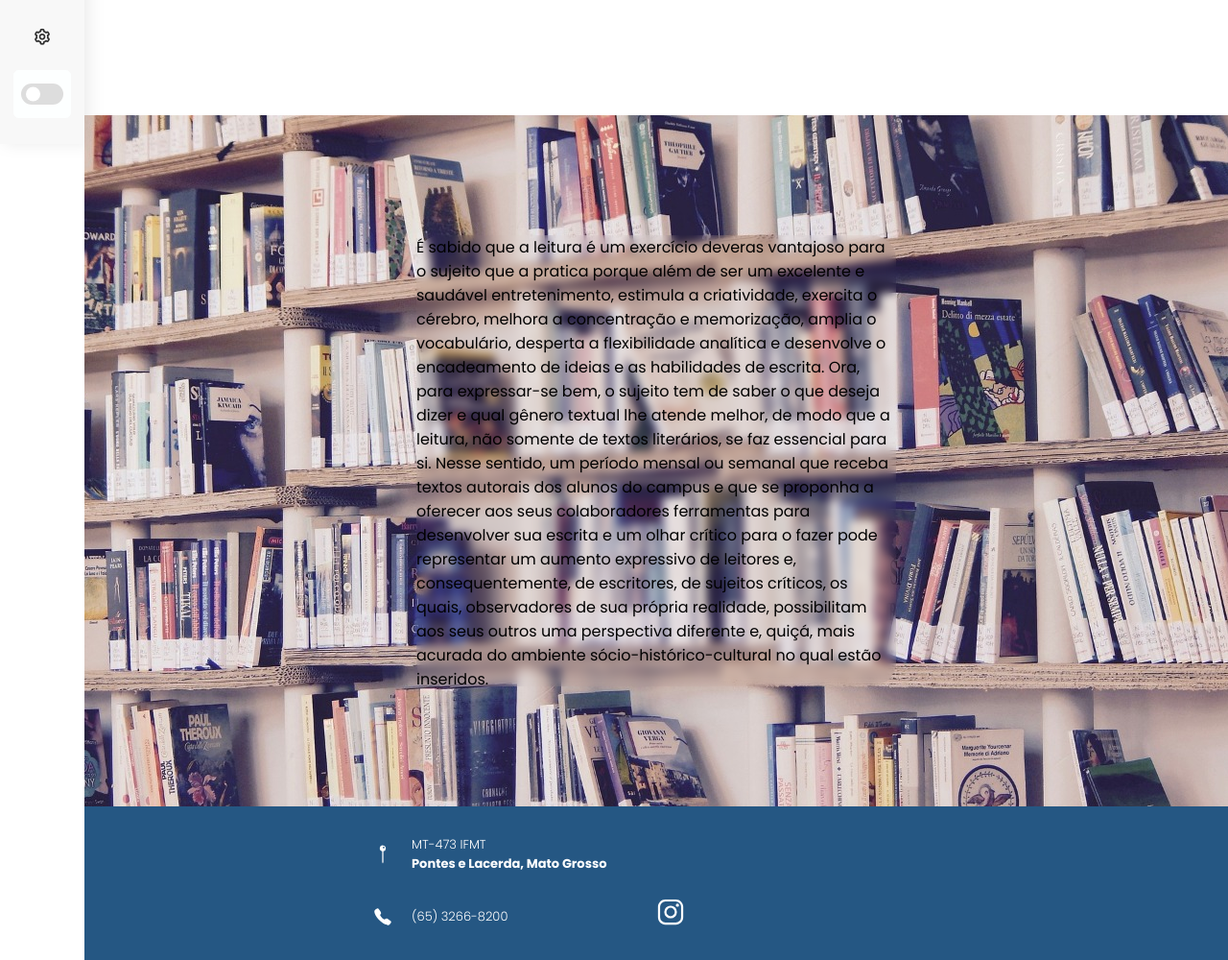
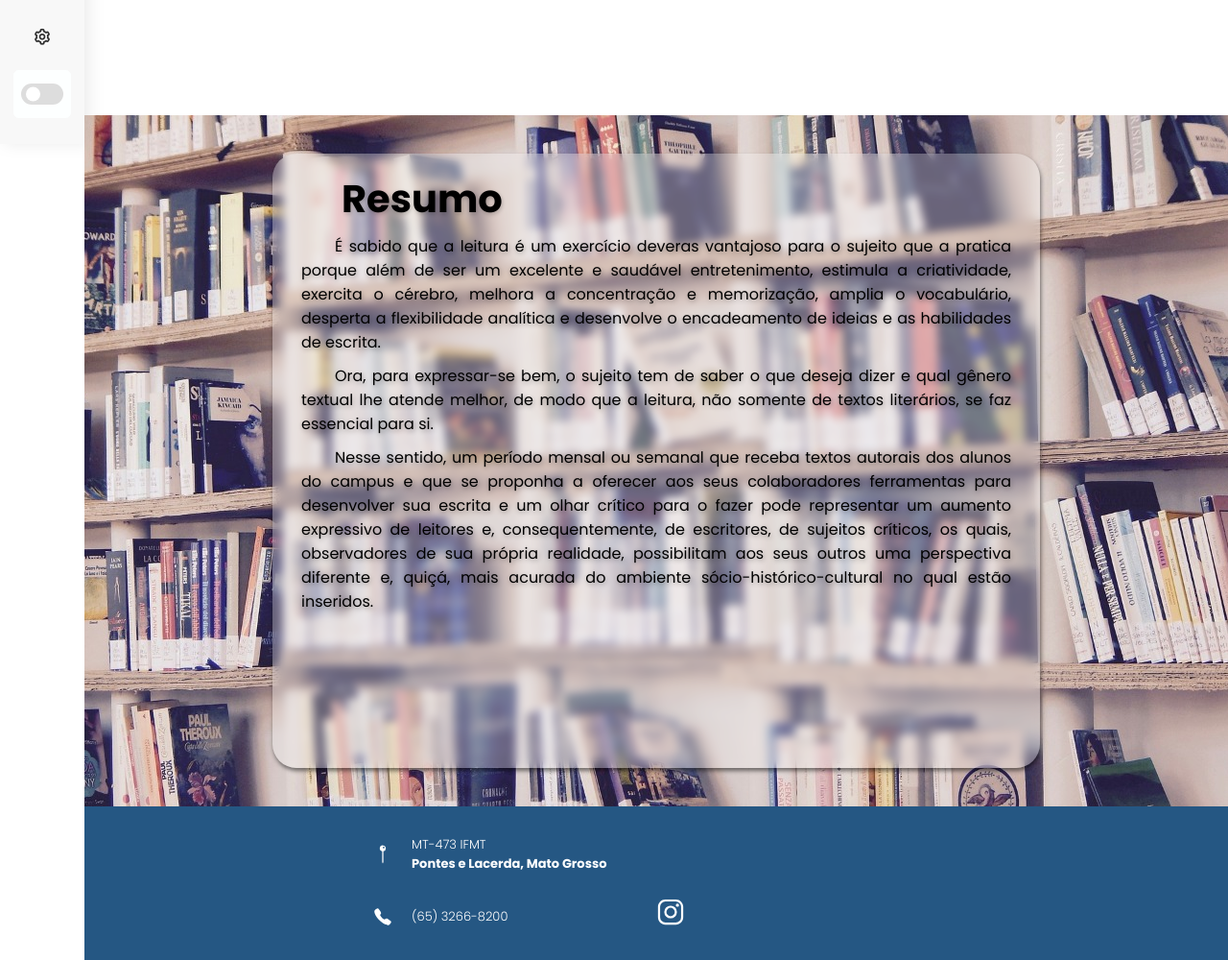
Before and after one commit to KalelBaiao/Revista-Literaria, a plain HTML site: page src/index.html in a window 1280 px wide. Shown: the part 650-1650 px from the top of the page at 96% size. Drawn offline with nearby package versions, Linux system fonts and the light colour scheme; a web font is replaced by a local one.

Commit message:
criação do que somos nos

```diff
--- a/src/index.html
+++ b/src/index.html
@@ -159,14 +159,22 @@
 
     <section class="quem-somos-nos" id="paralax">
       <div class="note-block">
-        <p>
-           É sabido que a leitura é um exercício deveras vantajoso para o sujeito que a pratica porque
-           além de ser um excelente e saudável entretenimento, estimula a criatividade, exercita o cérebro, melhora a concentração e memorização, amplia o vocabulário, desperta a flexibilidade analítica e desenvolve o encadeamento de ideias e as habilidades de escrita.
-           Ora, para expressar-se bem, o sujeito tem de saber o que deseja dizer e qual gênero textual lhe atende melhor, de modo que a leitura, não somente de textos literários, se faz essencial para si.
-           Nesse sentido, um período mensal ou semanal que receba textos autorais dos alunos do campus
-          e que se proponha a oferecer aos seus colaboradores ferramentas para desenvolver sua escrita e um olhar crítico para o fazer pode representar um aumento expressivo de leitores e, consequentemente, de escritores, de sujeitos críticos, os quais, observadores de sua própria realidade, possibilitam aos seus outros uma perspectiva diferente e, quiçá, mais acurada do ambiente sócio-histórico-cultural no qual estão inseridos.
+            <h2 class="note-h2"> Resumo </h2>
+              <p class="note">
+                É sabido que a leitura é um exercício
+                          deveras vantajoso para o sujeito que a pratica porque
+                          além de ser um excelente e saudável entretenimento, estimula a criatividade, exercita o cérebro, melhora a concentração e memorização, amplia o vocabulário, desperta a flexibilidade analítica e desenvolve o encadeamento de ideias e as habilidades de escrita.
+              </p>
+              <p class="note">
+                Ora, para expressar-se bem, o sujeito
+                          tem de saber o que deseja dizer e qual gênero textual lhe atende melhor, de modo que a leitura, não somente de textos literários, se faz essencial para si.
+              </p>
+              <p class="note">
+                Nesse sentido, um período mensal ou
+                          semanal que receba textos autorais dos alunos do campus
+                          e que se proponha a oferecer aos seus colaboradores ferramentas para desenvolver sua escrita e um olhar crítico para o fazer pode representar um aumento expressivo de leitores e, consequentemente, de escritores, de sujeitos críticos, os quais, observadores de sua própria realidade, possibilitam aos seus outros uma perspectiva diferente e, quiçá, mais acurada do ambiente sócio-histórico-cultural no qual estão inseridos.
+              </p>
 
-        </p>
       </div>
     </section>
 
--- a/styles/style.css
+++ b/styles/style.css
@@ -542,11 +542,29 @@ ion-icon{
   background-size: cover;
   background-attachment: fixed;
   background-position: center;
+
 }
 .note-block{
-  height: 470px;
-  width: 500px;
-  background-colot: rgba(0, 0, 0, 0.5);
+  padding: 10px 30px;
+  min-height: 80vh;
+  width: 80%;
+  max-width: 800px;
+  margin: 20px;
+  background-color: rgba(255, 255, 255, 0.3);
   backdrop-filter:blur(5px);
   border-radius: 25px;
+  box-shadow: 1px 3px 4px rgba(0, 0, 0, 0.5);
+  text-indent: 35px;
 }
+.note-h2{
+  padding: 5px;
+  font-size: 2.5em;
+  margin: 2px;
+  text-shadow: 1px 2px 4px rgba(0, 0, 0, 0.2);
+  font-family: var(--fonte_titulo);
+}
+.note{
+  text-shadow: 1px 2px 5px rgba(0, 0, 0, 0.3);
+  text-align: justify;
+  margin-bottom: 10px;
+}
```
